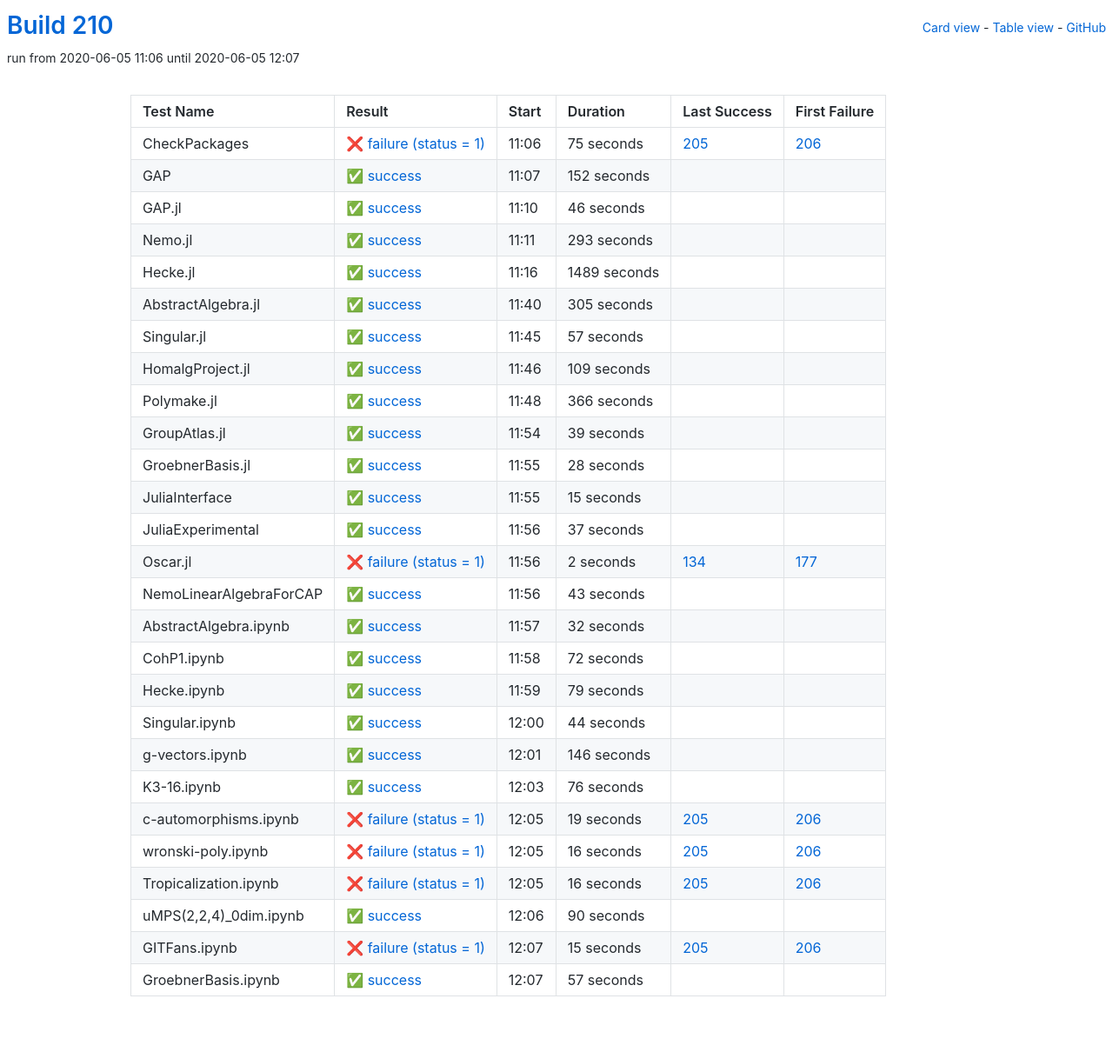
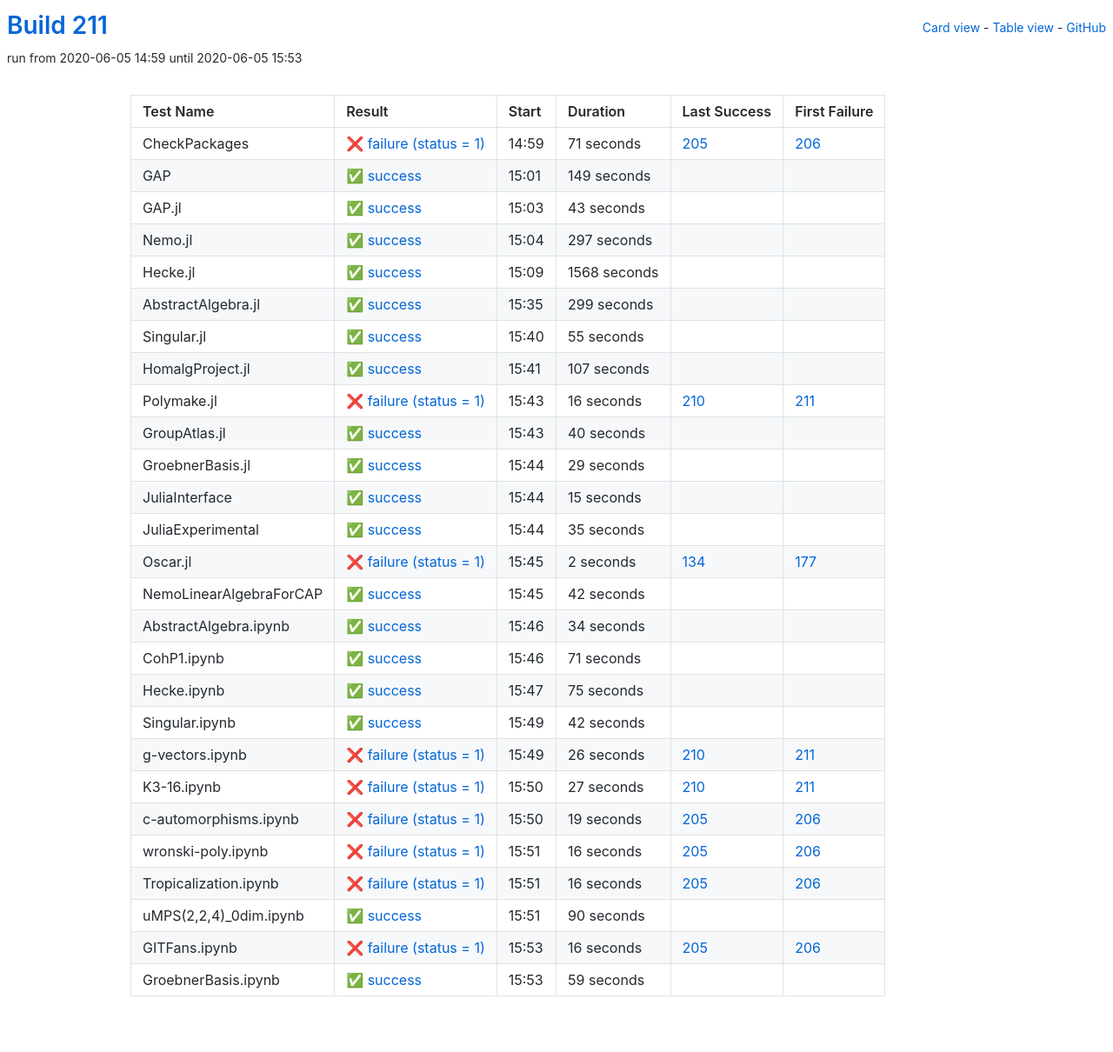
Before and after one commit to oscar-system/oscar-ci-status-stable, a Jekyll site: the page built from table.html, in a window 1280 px wide. Shown: the whole page at 87% size. Built offline with Jekyll 4.4.1, drawn with Linux system fonts in a browser that asks for light colours.

Commit message:
Build 211

```diff
--- a/_data/ci.yml
+++ b/_data/ci.yml
@@ -1,137 +1,137 @@
-build: 210
-build_url: https://oscarci.mathematik.uni-kl.de/job/oscar-stable/210/
+build: 211
+build_url: https://oscarci.mathematik.uni-kl.de/job/oscar-stable/211/
 job: oscar-stable
 tests:
-- duration: 75
+- duration: 71
   exitcode: 1
   first_failure: 206
   first_failure_url: https://oscarci.mathematik.uni-kl.de/job/oscar-stable/206/
   id: checkpackages
   last_success: 205
   last_success_url: https://oscarci.mathematik.uni-kl.de/job/oscar-stable/205/
-  log: https://oscarci.mathematik.uni-kl.de/job/oscar-stable/210/artifact/logs/build-210/CheckPackages.log
+  log: https://oscarci.mathematik.uni-kl.de/job/oscar-stable/211/artifact/logs/build-211/CheckPackages.log
   name: CheckPackages
-  start: 2020-06-05 11:06
+  start: 2020-06-05 14:59
   status: failure
   success: false
-- duration: 152
+- duration: 149
   exitcode: 0
   first_failure: false
   first_failure_url: null
   id: gap
   last_success: false
   last_success_url: null
-  log: https://oscarci.mathematik.uni-kl.de/job/oscar-stable/210/artifact/logs/build-210/GAP.log
+  log: https://oscarci.mathematik.uni-kl.de/job/oscar-stable/211/artifact/logs/build-211/GAP.log
   name: GAP
-  start: 2020-06-05 11:07
+  start: 2020-06-05 15:01
   status: success
   success: true
-- duration: 46
+- duration: 43
   exitcode: 0
   first_failure: false
   first_failure_url: null
   id: gap-jl
   last_success: false
   last_success_url: null
-  log: https://oscarci.mathematik.uni-kl.de/job/oscar-stable/210/artifact/logs/build-210/GAP.jl.log
+  log: https://oscarci.mathematik.uni-kl.de/job/oscar-stable/211/artifact/logs/build-211/GAP.jl.log
   name: GAP.jl
-  start: 2020-06-05 11:10
+  start: 2020-06-05 15:03
   status: success
   success: true
-- duration: 293
+- duration: 297
   exitcode: 0
   first_failure: false
   first_failure_url: null
   id: nemo-jl
   last_success: false
   last_success_url: null
-  log: https://oscarci.mathematik.uni-kl.de/job/oscar-stable/210/artifact/logs/build-210/Nemo.jl.log
+  log: https://oscarci.mathematik.uni-kl.de/job/oscar-stable/211/artifact/logs/build-211/Nemo.jl.log
   name: Nemo.jl
-  start: 2020-06-05 11:11
+  start: 2020-06-05 15:04
   status: success
   success: true
-- duration: 1489
+- duration: 1568
   exitcode: 0
   first_failure: false
   first_failure_url: null
   id: hecke-jl
   last_success: false
   last_success_url: null
-  log: https://oscarci.mathematik.uni-kl.de/job/oscar-stable/210/artifact/logs/build-210/Hecke.jl.log
+  log: https://oscarci.mathematik.uni-kl.de/job/oscar-stable/211/artifact/logs/build-211/Hecke.jl.log
   name: Hecke.jl
-  start: 2020-06-05 11:16
+  start: 2020-06-05 15:09
   status: success
   success: true
-- duration: 305
+- duration: 299
   exitcode: 0
   first_failure: false
   first_failure_url: null
   id: abstractalgebra-jl
   last_success: false
   last_success_url: null
-  log: https://oscarci.mathematik.uni-kl.de/job/oscar-stable/210/artifact/logs/build-210/AbstractAlgebra.jl.log
+  log: https://oscarci.mathematik.uni-kl.de/job/oscar-stable/211/artifact/logs/build-211/AbstractAlgebra.jl.log
   name: AbstractAlgebra.jl
-  start: 2020-06-05 11:40
+  start: 2020-06-05 15:35
   status: success
   success: true
-- duration: 57
+- duration: 55
   exitcode: 0
   first_failure: false
   first_failure_url: null
   id: singular-jl
   last_success: false
   last_success_url: null
-  log: https://oscarci.mathematik.uni-kl.de/job/oscar-stable/210/artifact/logs/build-210/Singular.jl.log
+  log: https://oscarci.mathematik.uni-kl.de/job/oscar-stable/211/artifact/logs/build-211/Singular.jl.log
   name: Singular.jl
-  start: 2020-06-05 11:45
+  start: 2020-06-05 15:40
   status: success
   success: true
-- duration: 109
+- duration: 107
   exitcode: 0
   first_failure: false
   first_failure_url: null
   id: homalgproject-jl
   last_success: false
   last_success_url: null
-  log: https://oscarci.mathematik.uni-kl.de/job/oscar-stable/210/artifact/logs/build-210/HomalgProject.jl.log
+  log: https://oscarci.mathematik.uni-kl.de/job/oscar-stable/211/artifact/logs/build-211/HomalgProject.jl.log
   name: HomalgProject.jl
-  start: 2020-06-05 11:46
+  start: 2020-06-05 15:41
   status: success
   success: true
-- duration: 366
-  exitcode: 0
-  first_failure: false
-  first_failure_url: null
+- duration: 16
+  exitcode: 1
+  first_failure: 211
+  first_failure_url: https://oscarci.mathematik.uni-kl.de/job/oscar-stable/211/
   id: polymake-jl
-  last_success: false
-  last_success_url: null
-  log: https://oscarci.mathematik.uni-kl.de/job/oscar-stable/210/artifact/logs/build-210/Polymake.jl.log
+  last_success: 210
+  last_success_url: https://oscarci.mathematik.uni-kl.de/job/oscar-stable/210/
+  log: https://oscarci.mathematik.uni-kl.de/job/oscar-stable/211/artifact/logs/build-211/Polymake.jl.log
   name: Polymake.jl
-  start: 2020-06-05 11:48
-  status: success
-  success: true
-- duration: 39
+  start: 2020-06-05 15:43
+  status: failure
+  success: false
+- duration: 40
   exitcode: 0
   first_failure: false
   first_failure_url: null
   id: groupatlas-jl
   last_success: false
   last_success_url: null
-  log: https://oscarci.mathematik.uni-kl.de/job/oscar-stable/210/artifact/logs/build-210/GroupAtlas.jl.log
+  log: https://oscarci.mathematik.uni-kl.de/job/oscar-stable/211/artifact/logs/build-211/GroupAtlas.jl.log
   name: GroupAtlas.jl
-  start: 2020-06-05 11:54
+  start: 2020-06-05 15:43
   status: success
   success: true
-- duration: 28
+- duration: 29
   exitcode: 0
   first_failure: false
   first_failure_url: null
   id: groebnerbasis-jl
   last_success: false
   last_success_url: null
-  log: https://oscarci.mathematik.uni-kl.de/job/oscar-stable/210/artifact/logs/build-210/GroebnerBasis.jl.log
+  log: https://oscarci.mathematik.uni-kl.de/job/oscar-stable/211/artifact/logs/build-211/GroebnerBasis.jl.log
   name: GroebnerBasis.jl
-  start: 2020-06-05 11:55
+  start: 2020-06-05 15:44
   status: success
   success: true
 - duration: 15
@@ -141,21 +141,21 @@ tests:
   id: juliainterface
   last_success: false
   last_success_url: null
-  log: https://oscarci.mathematik.uni-kl.de/job/oscar-stable/210/artifact/logs/build-210/JuliaInterface.log
+  log: https://oscarci.mathematik.uni-kl.de/job/oscar-stable/211/artifact/logs/build-211/JuliaInterface.log
   name: JuliaInterface
-  start: 2020-06-05 11:55
+  start: 2020-06-05 15:44
   status: success
   success: true
-- duration: 37
+- duration: 35
   exitcode: 0
   first_failure: false
   first_failure_url: null
   id: juliaexperimental
   last_success: false
   last_success_url: null
-  log: https://oscarci.mathematik.uni-kl.de/job/oscar-stable/210/artifact/logs/build-210/JuliaExperimental.log
+  log: https://oscarci.mathematik.uni-kl.de/job/oscar-stable/211/artifact/logs/build-211/JuliaExperimental.log
   name: JuliaExperimental
-  start: 2020-06-05 11:56
+  start: 2020-06-05 15:44
   status: success
   success: true
 - duration: 2
@@ -165,95 +165,95 @@ tests:
   id: oscar-jl
   last_success: 134
   last_success_url: https://oscarci.mathematik.uni-kl.de/job/oscar-stable/134/
-  log: https://oscarci.mathematik.uni-kl.de/job/oscar-stable/210/artifact/logs/build-210/Oscar.jl.log
+  log: https://oscarci.mathematik.uni-kl.de/job/oscar-stable/211/artifact/logs/build-211/Oscar.jl.log
   name: Oscar.jl
-  start: 2020-06-05 11:56
+  start: 2020-06-05 15:45
   status: failure
   success: false
-- duration: 43
+- duration: 42
   exitcode: 0
   first_failure: false
   first_failure_url: null
   id: nemolinearalgebraforcap
   last_success: false
   last_success_url: null
-  log: https://oscarci.mathematik.uni-kl.de/job/oscar-stable/210/artifact/logs/build-210/NemoLinearAlgebraForCAP.log
+  log: https://oscarci.mathematik.uni-kl.de/job/oscar-stable/211/artifact/logs/build-211/NemoLinearAlgebraForCAP.log
   name: NemoLinearAlgebraForCAP
-  start: 2020-06-05 11:56
+  start: 2020-06-05 15:45
   status: success
   success: true
-- duration: 32
+- duration: 34
   exitcode: 0
   first_failure: false
   first_failure_url: null
   id: abstractalgebra-ipynb
   last_success: false
   last_success_url: null
-  log: https://oscarci.mathematik.uni-kl.de/job/oscar-stable/210/artifact/logs/build-210/AbstractAlgebra.ipynb.log
+  log: https://oscarci.mathematik.uni-kl.de/job/oscar-stable/211/artifact/logs/build-211/AbstractAlgebra.ipynb.log
   name: AbstractAlgebra.ipynb
-  start: 2020-06-05 11:57
+  start: 2020-06-05 15:46
   status: success
   success: true
-- duration: 72
+- duration: 71
   exitcode: 0
   first_failure: false
   first_failure_url: null
   id: cohp1-ipynb
   last_success: false
   last_success_url: null
-  log: https://oscarci.mathematik.uni-kl.de/job/oscar-stable/210/artifact/logs/build-210/CohP1.ipynb.log
+  log: https://oscarci.mathematik.uni-kl.de/job/oscar-stable/211/artifact/logs/build-211/CohP1.ipynb.log
   name: CohP1.ipynb
-  start: 2020-06-05 11:58
+  start: 2020-06-05 15:46
   status: success
   success: true
-- duration: 79
+- duration: 75
   exitcode: 0
   first_failure: false
   first_failure_url: null
   id: hecke-ipynb
   last_success: false
   last_success_url: null
-  log: https://oscarci.mathematik.uni-kl.de/job/oscar-stable/210/artifact/logs/build-210/Hecke.ipynb.log
+  log: https://oscarci.mathematik.uni-kl.de/job/oscar-stable/211/artifact/logs/build-211/Hecke.ipynb.log
   name: Hecke.ipynb
-  start: 2020-06-05 11:59
+  start: 2020-06-05 15:47
   status: success
   success: true
-- duration: 44
+- duration: 42
   exitcode: 0
   first_failure: false
   first_failure_url: null
   id: singular-ipynb
   last_success: false
   last_success_url: null
-  log: https://oscarci.mathematik.uni-kl.de/job/oscar-stable/210/artifact/logs/build-210/Singular.ipynb.log
+  log: https://oscarci.mathematik.uni-kl.de/job/oscar-stable/211/artifact/logs/build-211/Singular.ipynb.log
   name: Singular.ipynb
-  start: 2020-06-05 12:00
+  start: 2020-06-05 15:49
   status: success
   success: true
-- duration: 146
-  exitcode: 0
-  first_failure: false
-  first_failure_url: null
+- duration: 26
+  exitcode: 1
+  first_failure: 211
+  first_failure_url: https://oscarci.mathematik.uni-kl.de/job/oscar-stable/211/
   id: g-vectors-ipynb
-  last_success: false
-  last_success_url: null
-  log: https://oscarci.mathematik.uni-kl.de/job/oscar-stable/210/artifact/logs/build-210/g-vectors.ipynb.log
+  last_success: 210
+  last_success_url: https://oscarci.mathematik.uni-kl.de/job/oscar-stable/210/
+  log: https://oscarci.mathematik.uni-kl.de/job/oscar-stable/211/artifact/logs/build-211/g-vectors.ipynb.log
   name: g-vectors.ipynb
-  start: 2020-06-05 12:01
-  status: success
-  success: true
-- duration: 76
-  exitcode: 0
-  first_failure: false
-  first_failure_url: null
+  start: 2020-06-05 15:49
+  status: failure
+  success: false
+- duration: 27
+  exitcode: 1
+  first_failure: 211
+  first_failure_url: https://oscarci.mathematik.uni-kl.de/job/oscar-stable/211/
   id: k3-16-ipynb
-  last_success: false
-  last_success_url: null
-  log: https://oscarci.mathematik.uni-kl.de/job/oscar-stable/210/artifact/logs/build-210/K3-16.ipynb.log
+  last_success: 210
+  last_success_url: https://oscarci.mathematik.uni-kl.de/job/oscar-stable/210/
+  log: https://oscarci.mathematik.uni-kl.de/job/oscar-stable/211/artifact/logs/build-211/K3-16.ipynb.log
   name: K3-16.ipynb
-  start: 2020-06-05 12:03
-  status: success
-  success: true
+  start: 2020-06-05 15:50
+  status: failure
+  success: false
 - duration: 19
   exitcode: 1
   first_failure: 206
@@ -261,9 +261,9 @@ tests:
   id: c-automorphisms-ipynb
   last_success: 205
   last_success_url: https://oscarci.mathematik.uni-kl.de/job/oscar-stable/205/
-  log: https://oscarci.mathematik.uni-kl.de/job/oscar-stable/210/artifact/logs/build-210/c-automorphisms.ipynb.log
+  log: https://oscarci.mathematik.uni-kl.de/job/oscar-stable/211/artifact/logs/build-211/c-automorphisms.ipynb.log
   name: c-automorphisms.ipynb
-  start: 2020-06-05 12:05
+  start: 2020-06-05 15:50
   status: failure
   success: false
 - duration: 16
@@ -273,9 +273,9 @@ tests:
   id: wronski-poly-ipynb
   last_success: 205
   last_success_url: https://oscarci.mathematik.uni-kl.de/job/oscar-stable/205/
-  log: https://oscarci.mathematik.uni-kl.de/job/oscar-stable/210/artifact/logs/build-210/wronski-poly.ipynb.log
+  log: https://oscarci.mathematik.uni-kl.de/job/oscar-stable/211/artifact/logs/build-211/wronski-poly.ipynb.log
   name: wronski-poly.ipynb
-  start: 2020-06-05 12:05
+  start: 2020-06-05 15:51
   status: failure
   success: false
 - duration: 16
@@ -285,9 +285,9 @@ tests:
   id: tropicalization-ipynb
   last_success: 205
   last_success_url: https://oscarci.mathematik.uni-kl.de/job/oscar-stable/205/
-  log: https://oscarci.mathematik.uni-kl.de/job/oscar-stable/210/artifact/logs/build-210/Tropicalization.ipynb.log
+  log: https://oscarci.mathematik.uni-kl.de/job/oscar-stable/211/artifact/logs/build-211/Tropicalization.ipynb.log
   name: Tropicalization.ipynb
-  start: 2020-06-05 12:05
+  start: 2020-06-05 15:51
   status: failure
   success: false
 - duration: 90
@@ -297,32 +297,32 @@ tests:
   id: umps-2-2-4-0dim-ipynb
   last_success: false
   last_success_url: null
-  log: https://oscarci.mathematik.uni-kl.de/job/oscar-stable/210/artifact/logs/build-210/uMPS-2-2-4-_0dim.ipynb.log
+  log: https://oscarci.mathematik.uni-kl.de/job/oscar-stable/211/artifact/logs/build-211/uMPS-2-2-4-_0dim.ipynb.log
   name: uMPS(2,2,4)_0dim.ipynb
-  start: 2020-06-05 12:06
+  start: 2020-06-05 15:51
   status: success
   success: true
-- duration: 15
+- duration: 16
   exitcode: 1
   first_failure: 206
   first_failure_url: https://oscarci.mathematik.uni-kl.de/job/oscar-stable/206/
   id: gitfans-ipynb
   last_success: 205
   last_success_url: https://oscarci.mathematik.uni-kl.de/job/oscar-stable/205/
-  log: https://oscarci.mathematik.uni-kl.de/job/oscar-stable/210/artifact/logs/build-210/GITFans.ipynb.log
+  log: https://oscarci.mathematik.uni-kl.de/job/oscar-stable/211/artifact/logs/build-211/GITFans.ipynb.log
   name: GITFans.ipynb
-  start: 2020-06-05 12:07
+  start: 2020-06-05 15:53
   status: failure
   success: false
-- duration: 57
+- duration: 59
   exitcode: 0
   first_failure: false
   first_failure_url: null
   id: groebnerbasis-ipynb
   last_success: false
   last_success_url: null
-  log: https://oscarci.mathematik.uni-kl.de/job/oscar-stable/210/artifact/logs/build-210/GroebnerBasis.ipynb.log
+  log: https://oscarci.mathematik.uni-kl.de/job/oscar-stable/211/artifact/logs/build-211/GroebnerBasis.ipynb.log
   name: GroebnerBasis.ipynb
-  start: 2020-06-05 12:07
+  start: 2020-06-05 15:53
   status: success
   success: true
```
Also changed, not shown: README.md.
